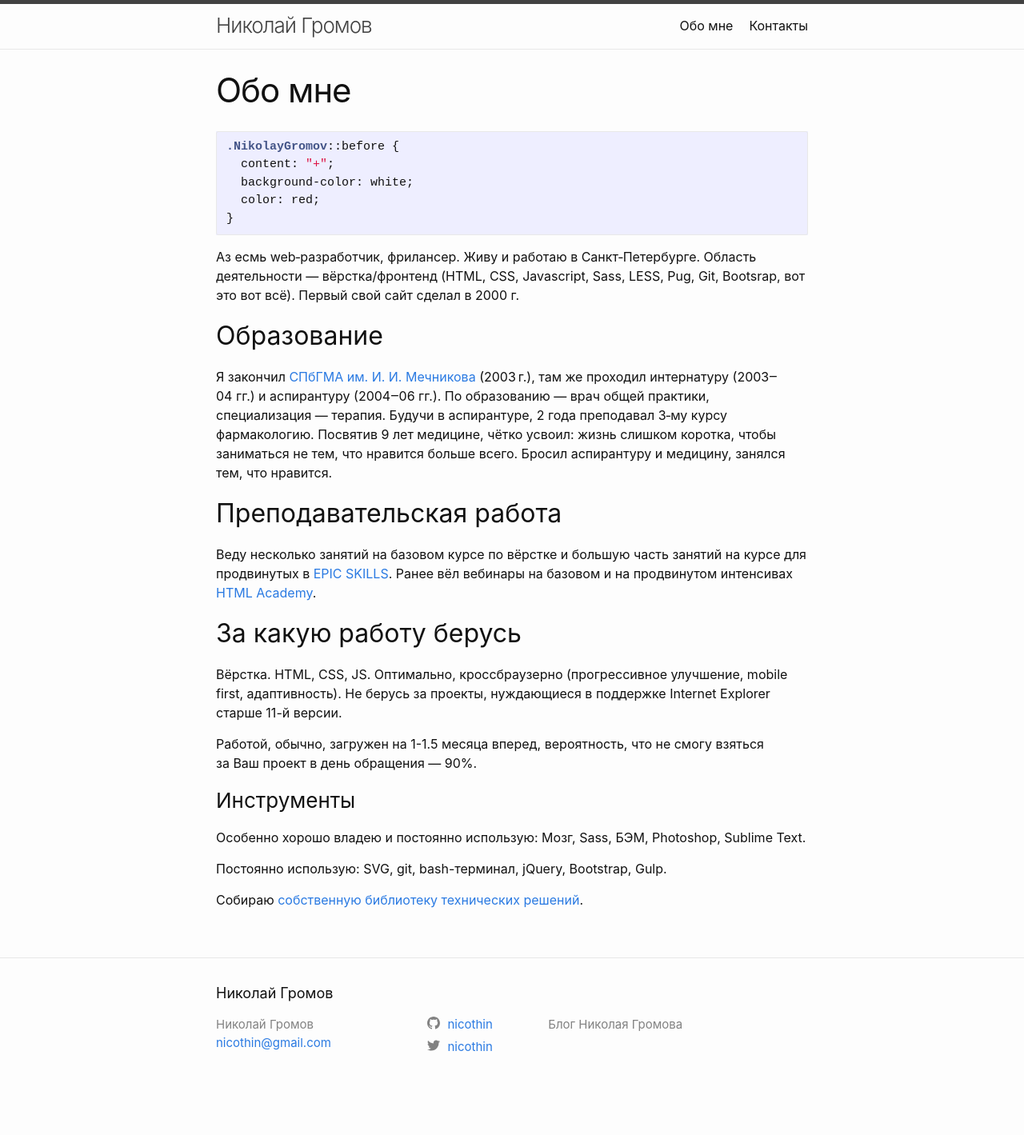
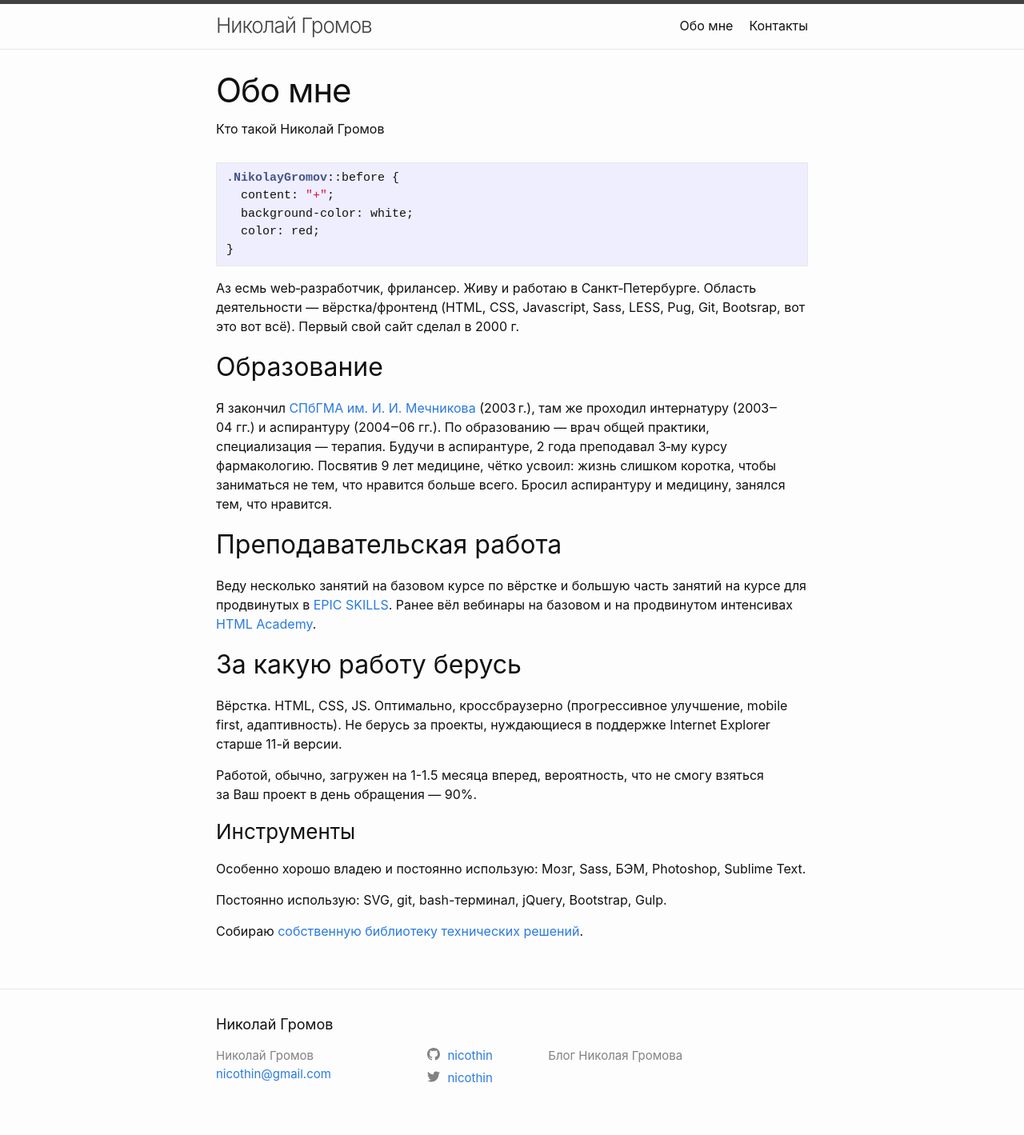
Before and after one commit to nicothin/nicothin.github.io, a Jekyll site: the page built from about.md, in a window 1280 px wide. Shown: the whole page at 80% size. Built offline with Jekyll 4.4.1, drawn with Linux system fonts in a browser that asks for light colours; before the commit the page ends 1380 px from its top, so only the background shows below that.

Commit message:
Добавил показ подзаголовка

```diff
--- a/_layouts/page.html
+++ b/_layouts/page.html
@@ -5,6 +5,9 @@ layout: default
 
   <header class="post-header">
     <h1 class="post-title">{{ page.title | escape }}</h1>
+    {% if page.subtitle %}
+      <p>{{ page.subtitle }}</p>
+    {% endif %}
   </header>
 
   <div class="post-content">
--- a/_layouts/post.html
+++ b/_layouts/post.html
@@ -5,6 +5,9 @@ layout: default
 
   <header class="post-header">
     <h1 class="post-title p-name" itemprop="name headline">{{ page.title | escape }}</h1>
+    {% if page.subtitle %}
+      <p>{{ page.subtitle }}</p>
+    {% endif %}
     <p class="post-meta">
       <time class="dt-published" datetime="{{ page.date | date_to_xmlschema }}" itemprop="datePublished">
         {%- assign date_format = site.date_format | default: "%b %-d, %Y" -%}
```
